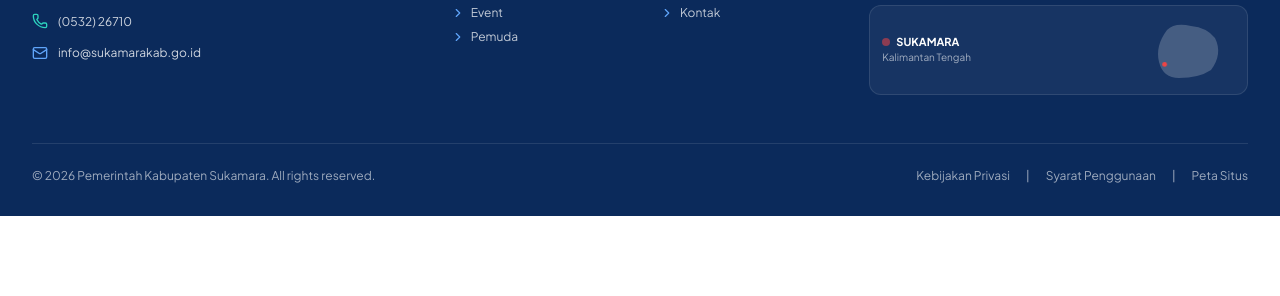
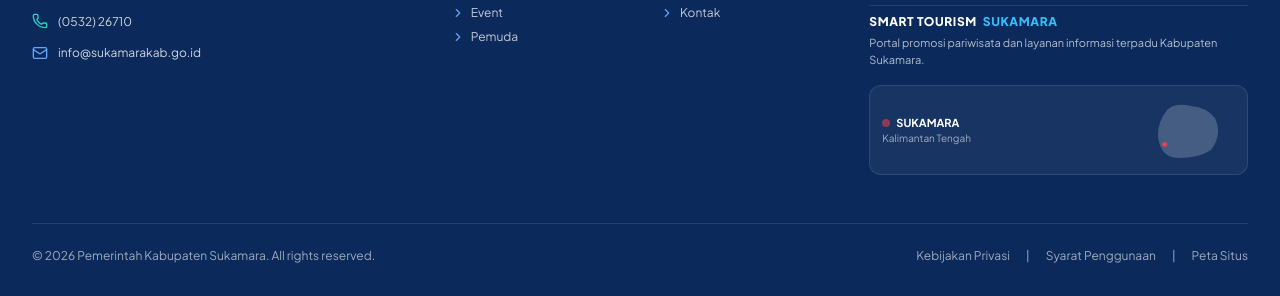
Before and after one commit to disporapar-sukamara/sukamara-tourism-web, an Astro site: page / in a window 1280 px wide. Shown: the part 5702-5998 px from the top of the page. Before the commit the page ends 5918 px from the top, so only its background shows below. Built offline with nearby package versions, Linux system fonts and the light colour scheme; Astro itself is replaced by a stand-in of ours.

Commit message:
feat(footer): tambah identitas smart tourism sukamara di bawah ikuti kami

```diff
--- a/src/components/layout/Footer.astro
+++ b/src/components/layout/Footer.astro
@@ -182,6 +182,17 @@ const copyright = footerData?.copyright || '© 2026 Pemerintah Kabupaten Sukamar
           </div>
         </div>
 
+        <!-- Smart Tourism Sukamara -->
+        <div class="pt-2 border-t border-white/10">
+          <div class="text-xs font-black tracking-wider uppercase text-white flex items-center gap-1.5">
+            <span>SMART TOURISM</span>
+            <span class="text-sky-400">SUKAMARA</span>
+          </div>
+          <p class="text-[11px] text-white/70 leading-relaxed mt-1">
+            Portal promosi pariwisata dan layanan informasi terpadu Kabupaten Sukamara.
+          </p>
+        </div>
+
         <!-- Kalimantan Tengah map silhouette with Sukamara marker -->
         <div class="bg-white/5 rounded-xl p-3 border border-white/10 flex items-center justify-between">
           <div class="text-[11px] text-white/70">
```
